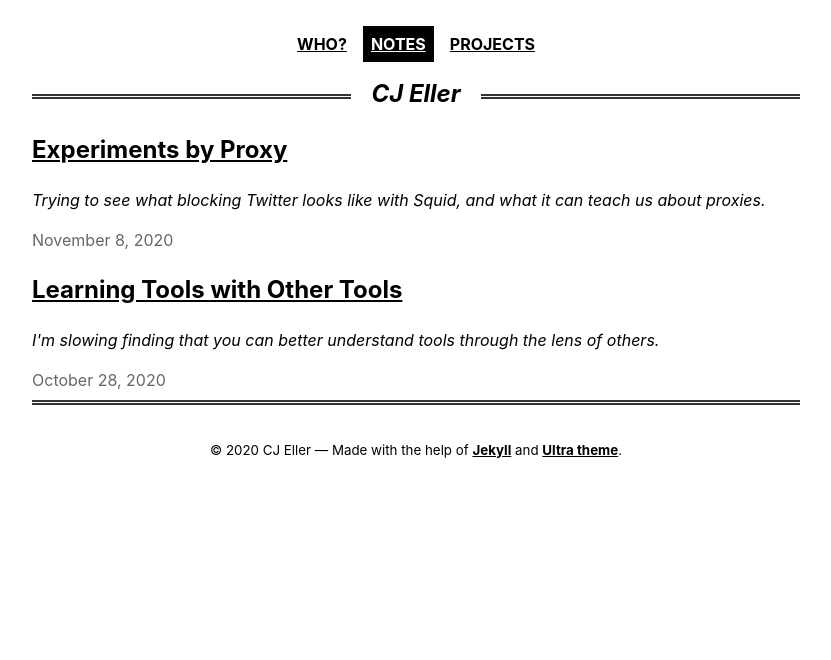
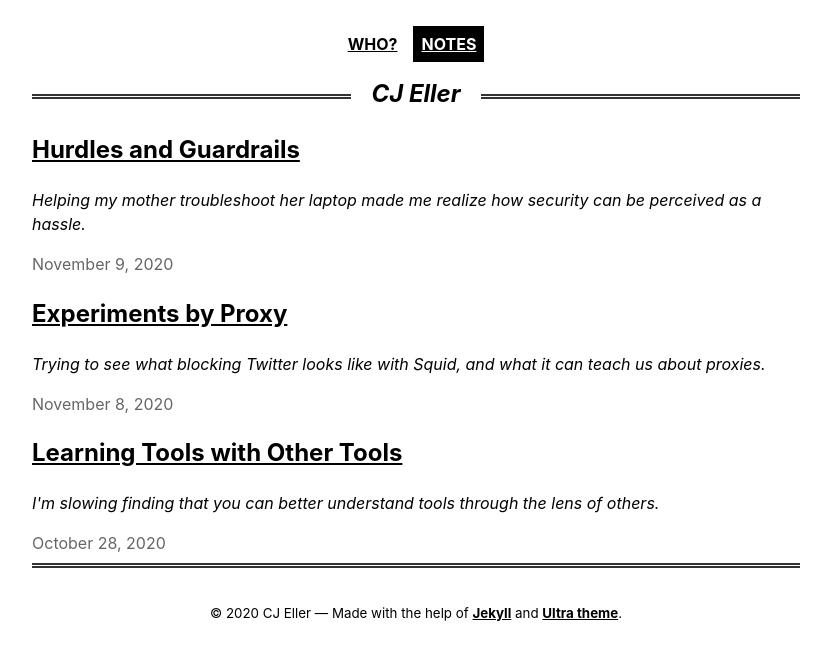
Before and after one commit to cjeller1592/cjeller-site, a Jekyll site: the page built from _pages/notes.md, in a window 1280 px wide. Shown: the top 660 px of the page, without its empty margins (224-1055 px from the left). Built offline with Jekyll 4.4.1, drawn with Linux system fonts in a browser that asks for light colours; some of the changed lines change nothing that is shown.

Commit message:
Added hurdles & guardrails post and removed Projects from nav

```diff
--- a/_includes/navigation.html
+++ b/_includes/navigation.html
@@ -2,6 +2,5 @@
   <ul>
     <li><a href="/" {% if page.url == "/" %}class="active"{% endif %}>Who?</a></li>
     <li><a href="/notes" {% if page.url == "/notes" %}class="active"{% endif %}>Notes</a></li>
-    <li><a href="/projects" {% if page.url == "/projects" %}class="active"{% endif %}>Projects</a></li>
   </ul>
 </nav>
--- /dev/null
+++ b/_posts/2020-11-9-hurdles-and-guardrails.md
@@ -0,0 +1,14 @@
+---
+layout: post
+title: Hurdles and Guardrails
+summary: Helping my mother troubleshoot her laptop made me realize how security can be perceived as a hassle.
+---
+My mom asked for my help over the weekend with troubleshooting Zoom on her laptop. The microphone wouldn't work. She could be seen by everyone else but not heard. After monkeying around, I figured out the underlying problem. Zoom wasn't at fault (surprise). The laptop's OS (Windows 10) implements a privacy setting that disables microphone usage by default. Once that setting was turned off, my mother could be heard on Zoom calls.
+
+This moment struck me as a strange case of good 'ol '"It's not a bug, it's a feature." I am thrilled to see such a security control as a feature on a laptop. I am not thrilled that I have to troubleshoot what I thought to be a bug to find out about it. The frustration wore off, but a thought lingered.
+
+Security is often seen as getting in the way of day-to-day operations. Why do I hesitate each time my phone prompts me for an update? Because updates get in the way of my normal phone usage. Security can be seen as a bug, not a feature. Any way to bypass that hurdle allows things to operate "as normal."
+
+But such thrashing is reckless. I enable the microphone on my mom's laptop. Problem solved. But what if I forget to lock it down again to only work with trusted applications like Zoom? What happens if she clicks a link and a hidden application starts recording her microphone? You may bypass the hurdle, but you're headed straight off the cliff.
+
+And that comes from viewing security as a hurdle rather than as necessary guardrails. What fascinates me about cyber security is this tension between being a hurdle and a guardrail. Companies realize how important it is to have these guardrails in place, but at times they can feel like hurdles employees need to bypass in order to get their real work done. The nuance seems to lie in getting people to see what these guardrails are protecting people from, not where they're preventing them from going.
```
